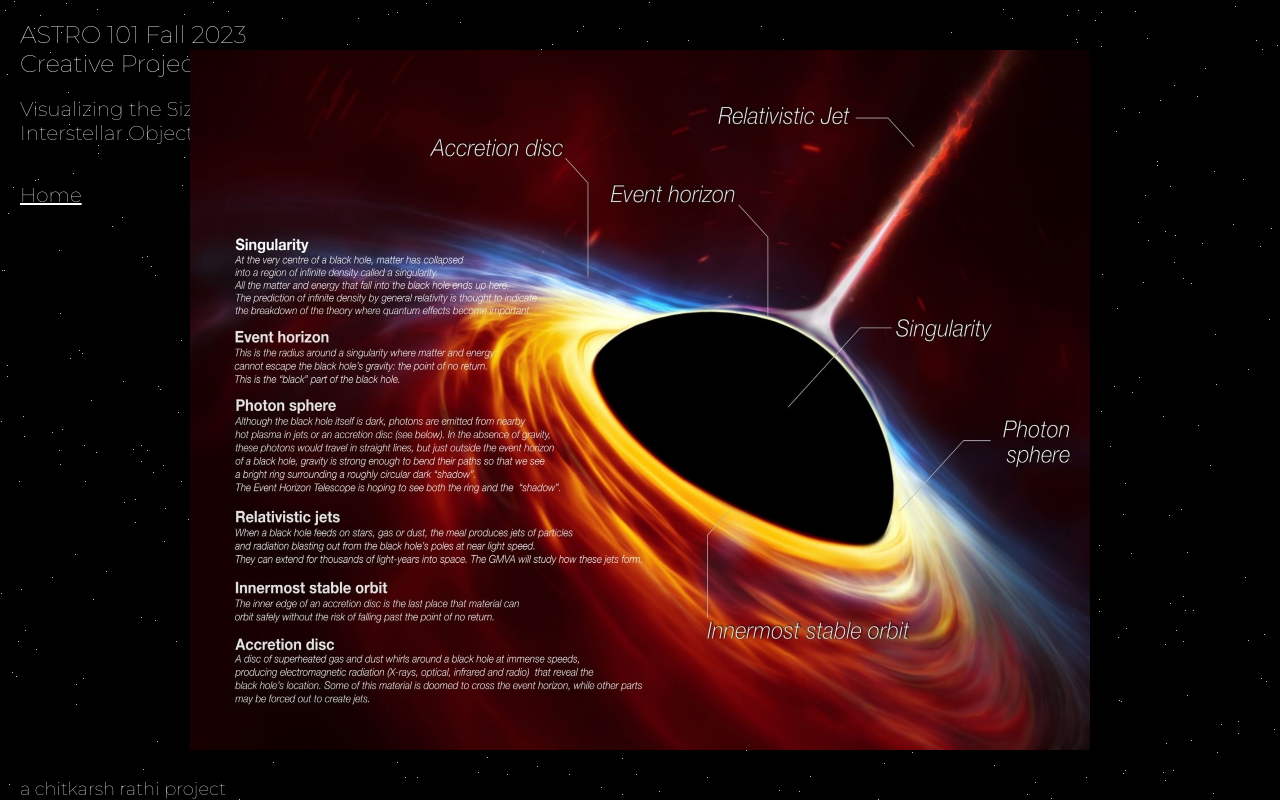
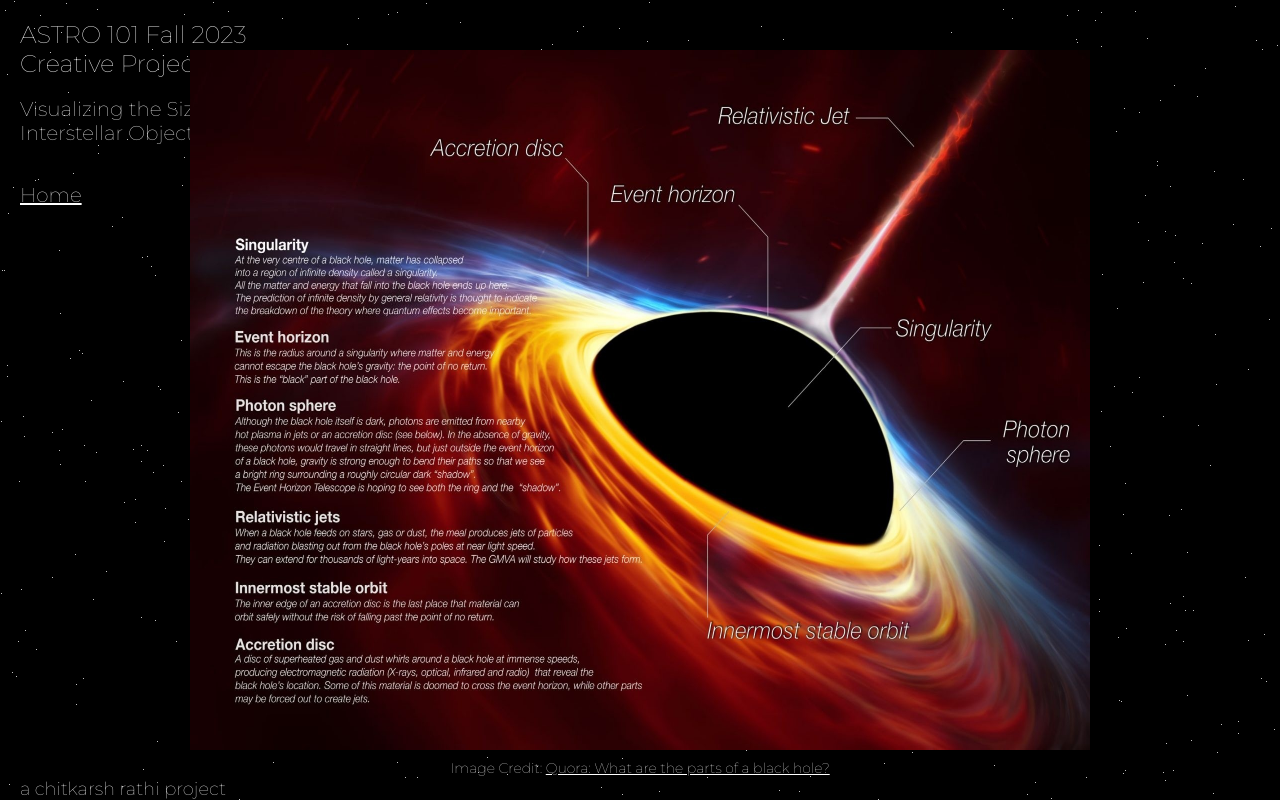
Before and after one commit to chitkarshrathi/astro101.github.io, a plain HTML site: page layers.html in a window 1280 px wide. Drawn offline with Linux system fonts and the light colour scheme.

Commit message:
final commit

```diff
--- a/layers.html
+++ b/layers.html
@@ -74,6 +74,16 @@
       width: 900px;
 
     }
+
+    #creditText {
+      position: absolute;
+      top: calc(50% + 350px) ;
+      left: 50%;
+      transform: translate(-50%, 50%);
+      text-align: center;
+      font-size: 14px;
+      z-index: 1000; /* Ensure the credit text is on top of the image */
+    }
   </style>
 </head>
 <body>
@@ -92,6 +102,8 @@
 
   <!-- Centered Image -->
   <img id="centeredImage" src="blackholelayers.jpeg" alt="Black Hole Layers">
+
+  <div id="creditText">Image Credit: <a href = "https://qph.cf2.quoracdn.net/main-qimg-fada0f1e1144e6e85286dafc7844ea71-lq" > Quora: What are the parts of a black hole? </a></div>
 
   <!-- Footer -->
   <div id="footer"> a chitkarsh rathi project </div>
```
Also changed, not shown: index.html (+3 -3 lines).
